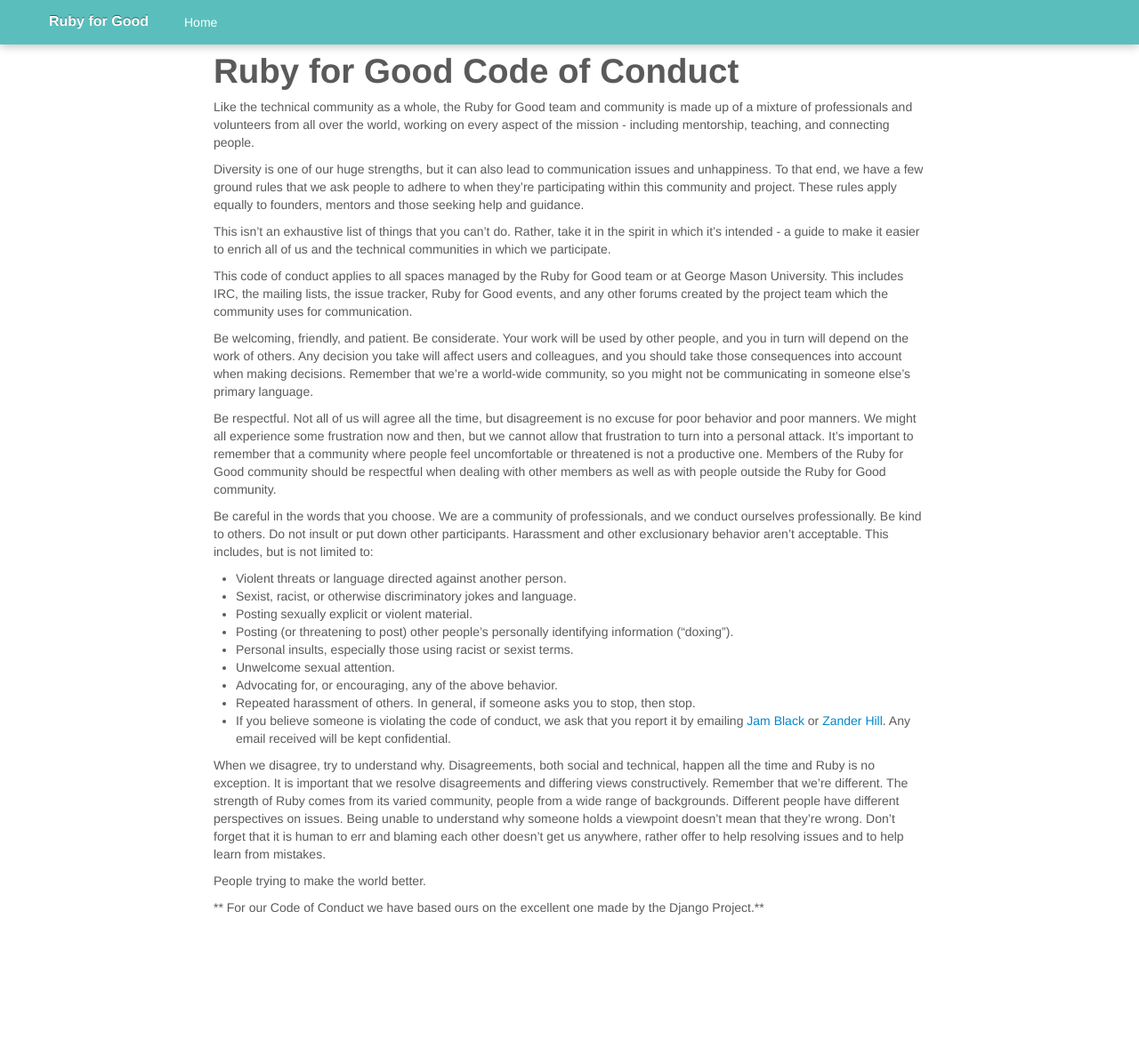
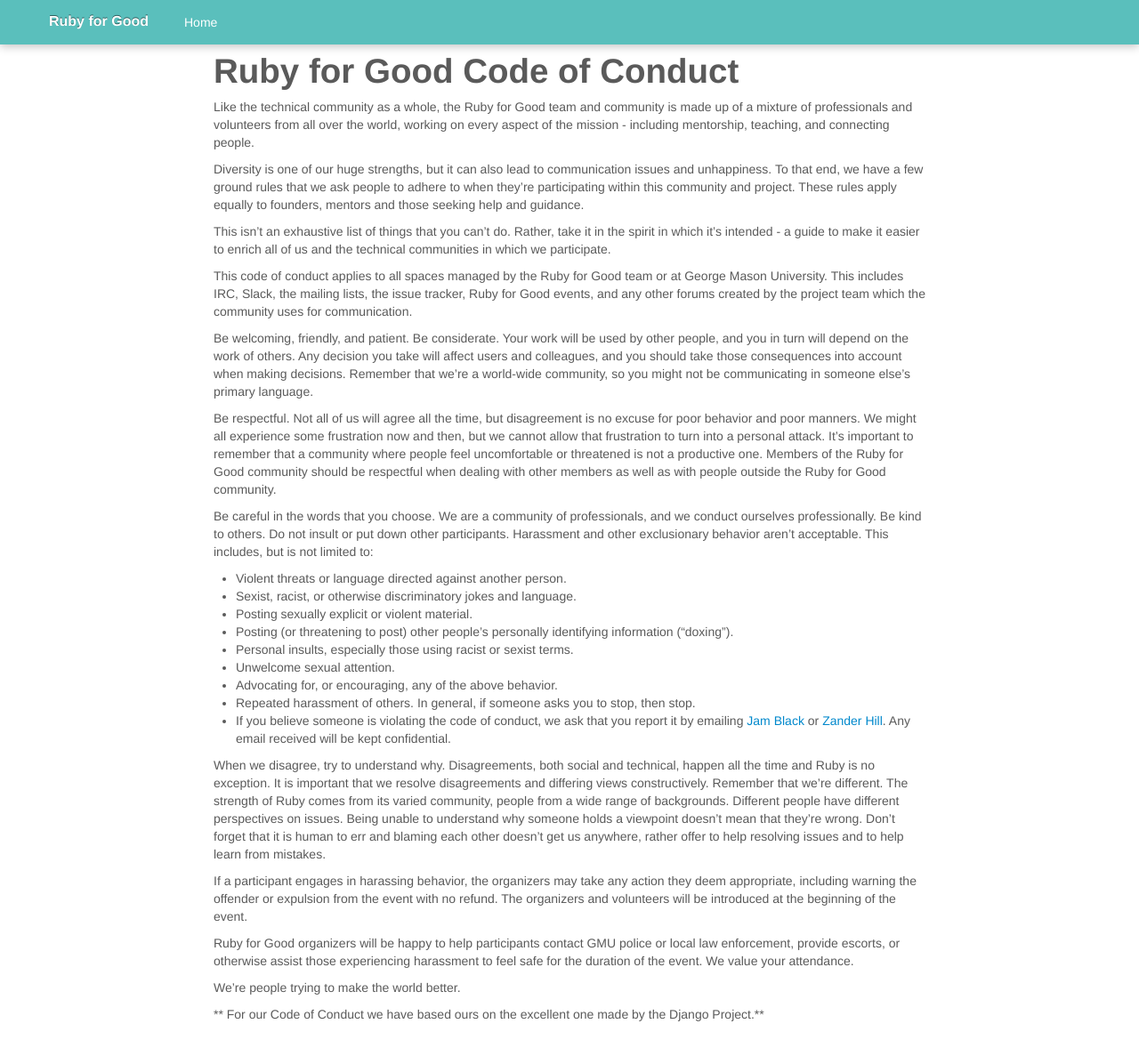
Before and after one commit to rubyforgood/rubyforgood.org--old, a Jekyll site: the page built from coc.md, in a window 1280 px wide and 1200 px high. Shown: the top 1187 px of the window at 89% size. Built offline with Jekyll 4.4.1, drawn with Linux system fonts in a browser that asks for light colours.

Commit message:
Updated the code of conduct to include enforcement details.

```diff
--- a/coc.md
+++ b/coc.md
@@ -10,7 +10,7 @@
 
 This isn't an exhaustive list of things that you can't do. Rather, take it in the spirit in which it's intended - a guide to make it easier to enrich all of us and the technical communities in which we participate.
 
-This code of conduct applies to all spaces managed by the Ruby for Good team or at George Mason University. This includes IRC, the mailing lists, the issue tracker, Ruby for Good events, and any other forums created by the project team which the community uses for communication.
+This code of conduct applies to all spaces managed by the Ruby for Good team or at George Mason University. This includes IRC, Slack, the mailing lists, the issue tracker, Ruby for Good events, and any other forums created by the project team which the community uses for communication.
 
 Be welcoming, friendly, and patient. Be considerate. Your work will be used by other people, and you in turn will depend on the work of others. Any decision you take will affect users and colleagues, and you should take those consequences into account when making decisions. Remember that we're a world-wide community, so you might not be communicating in someone else's primary language.
 
@@ -30,6 +30,10 @@
 
 When we disagree, try to understand why. Disagreements, both social and technical, happen all the time and Ruby is no exception. It is important that we resolve disagreements and differing views constructively. Remember that we're different. The strength of Ruby comes from its varied community, people from a wide range of backgrounds. Different people have different perspectives on issues. Being unable to understand why someone holds a viewpoint doesn't mean that they're wrong. Don't forget that it is human to err and blaming each other doesn't get us anywhere, rather offer to help resolving issues and to help learn from mistakes.
 
-People trying to make the world better.
+If a participant engages in harassing behavior, the organizers may take any action they deem appropriate, including warning the offender or expulsion from the event with no refund. The organizers and volunteers will be introduced at the beginning of the event.
+
+Ruby for Good organizers will be happy to help participants contact GMU police or local law enforcement, provide escorts, or otherwise assist those experiencing harassment to feel safe for the duration of the event. We value your attendance.
+
+We're people trying to make the world better.
 
 ** For our Code of Conduct we have based ours on the excellent one made by the Django Project.**
```
